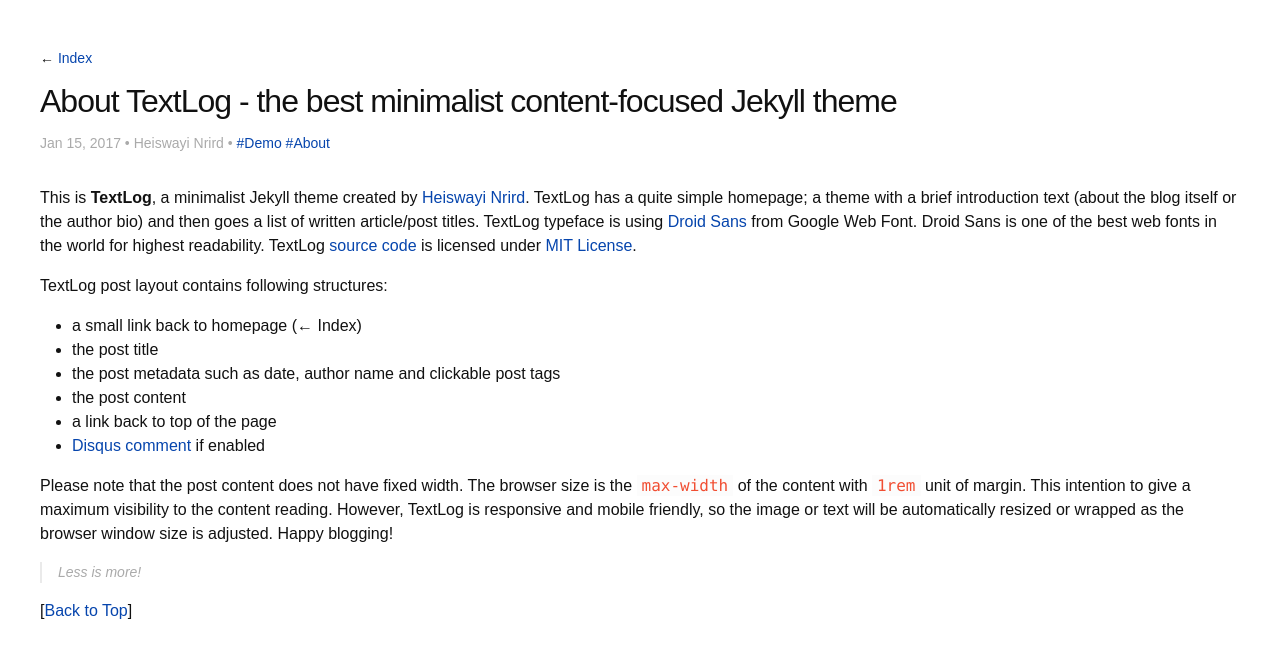
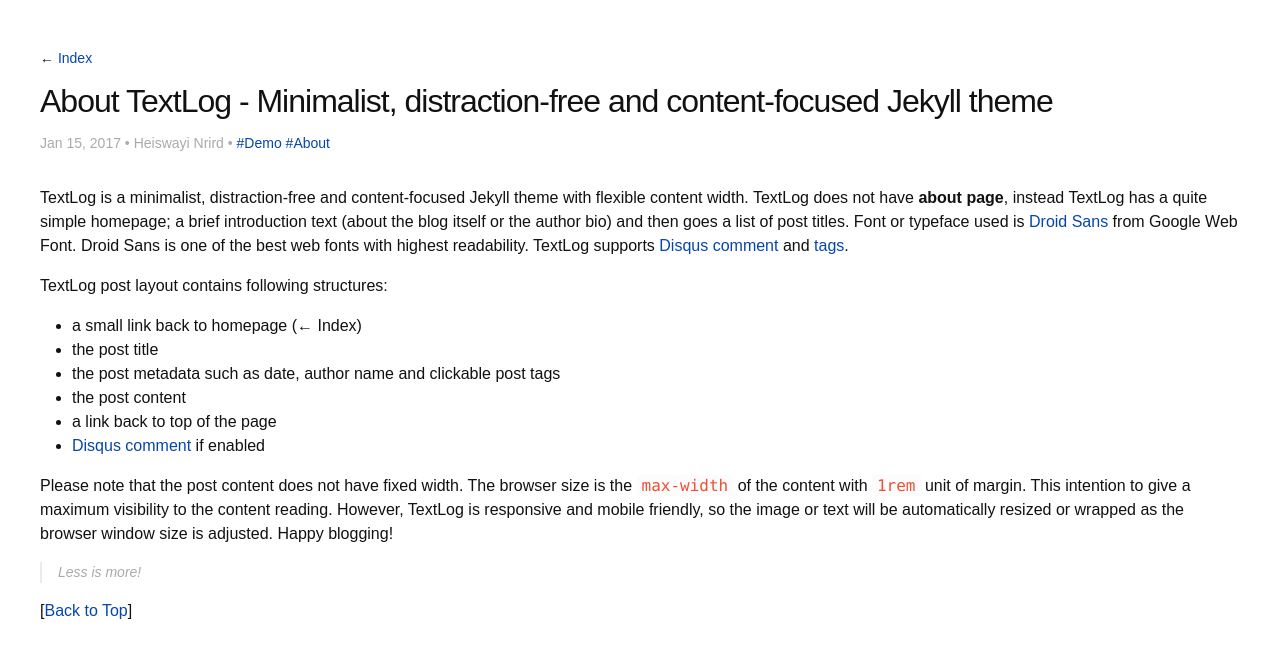
Before and after one commit to heiswayi/textlog, a Jekyll site: the page built from _posts/2017-01-15-about-this-jekyll-theme.md, in a window 1280 px wide. Shown: the top 658 px of the page. Built offline with Jekyll 4.4.1, drawn with Linux system fonts in a browser that asks for light colours; some web fonts are replaced.

Commit message:
Minor update

```diff
--- a/_posts/2017-01-15-about-this-jekyll-theme.md
+++ b/_posts/2017-01-15-about-this-jekyll-theme.md
@@ -1,11 +1,11 @@
 ---
 layout: post
-title: About TextLog - the best minimalist content-focused Jekyll theme
+title: About TextLog - Minimalist, distraction-free and content-focused Jekyll theme
 tags: [Demo, About]
 author: Heiswayi Nrird
 ---
 
-This is **TextLog**, a minimalist Jekyll theme created by [Heiswayi Nrird](http://heiswayi.github.io). TextLog has a quite simple homepage; a theme with a brief introduction text (about the blog itself or the author bio) and then goes a list of written article/post titles. TextLog typeface is using [Droid Sans](https://fonts.google.com/specimen/Droid+Sans) from Google Web Font. Droid Sans is one of the best web fonts in the world for highest readability. TextLog [source code](https://github.com/heiswayi/textlog) is licensed under [MIT License](http://heiswayi.github.io/mit-license).
+TextLog is a minimalist, distraction-free and content-focused Jekyll theme with flexible content width. TextLog does not have **about page**, instead TextLog has a quite simple homepage; a brief introduction text (about the blog itself or the author bio) and then goes a list of post titles. Font or typeface used is [Droid Sans](https://fonts.google.com/specimen/Droid+Sans) from Google Web Font. Droid Sans is one of the best web fonts with highest readability. TextLog supports [Disqus comment](https://disqus.com/) and [tags](https://heiswayi.github.io/textlog/tagged/).
 
 TextLog post layout contains following structures:
 
--- a/index.html
+++ b/index.html
@@ -4,7 +4,7 @@
 <div class="home">
 	<section class="site-header">
 		<h1 class="smallcap"><a class="site-title" href="{{ site.baseurl }}/">{{ site.title }}</a></h1>
-		<p>Hello, this is TextLog, another minimalist Jekyll theme by <a href="http://heiswayi.github.io">Heiswayi Nrird</a>. TextLog is a distraction-free content-focused theme. Please have a look! Oh, don't forget to edit this section in <code>index.html</code>, maybe briefly introduce something about yourself here...</p>
+		<p>Hello, this is TextLog, another minimalist Jekyll theme by <a href="http://heiswayi.github.io">Heiswayi Nrird</a>. TextLog is a distraction-free and content-focused theme. Please have a look! Oh, don't forget to edit this section in <code>index.html</code>, maybe briefly introduce something about yourself here...</p>
 	</section>
 	<section>
 		<ul class="post-list">
```
Also changed, not shown: README.md.
